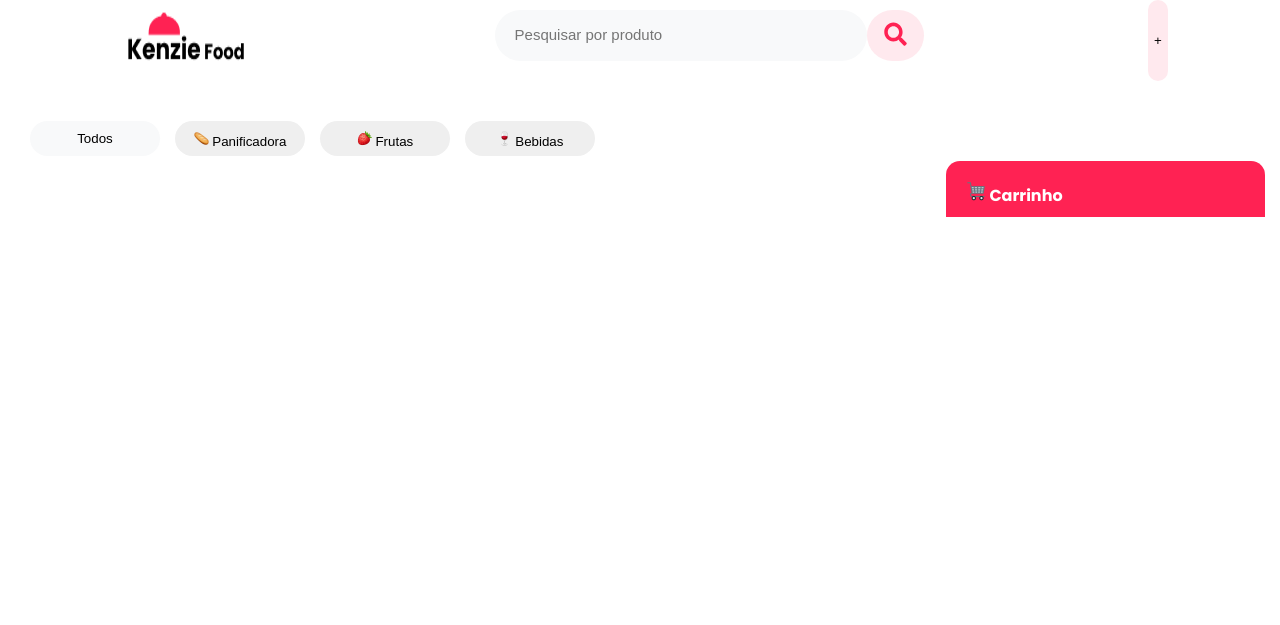
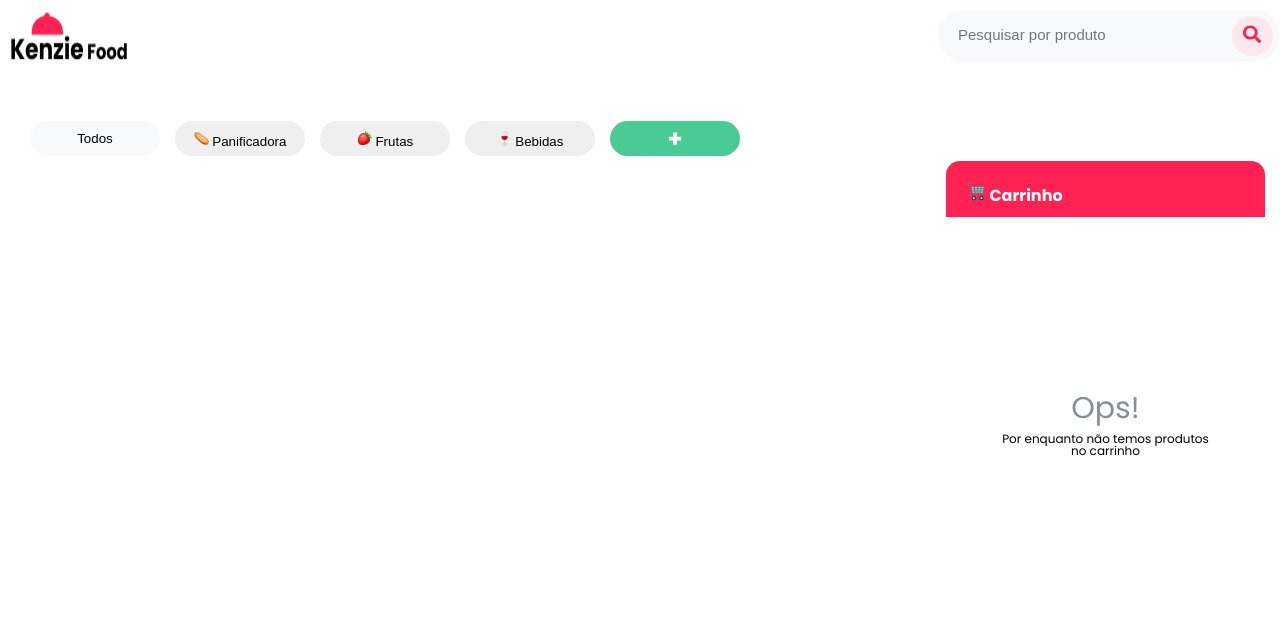
Before and after one commit to nicollasanderson/KenzieFood, a plain HTML site: page index.html in a window 1280 px wide. Drawn offline with Linux system fonts and the light colour scheme; no server answers.

Commit message:
fix: correção na api, no layout e novos produtos adicionados

```diff
--- a/index.html
+++ b/index.html
@@ -19,7 +19,6 @@
             <input type="text" name="Pesquisa" id="searchInput" placeholder="Pesquisar por produto">
             <button id="buttonSearch"><img src="src/imgs/Text.svg" alt="pesquisa"></button>
         </div>
-        <button id="addProduct">+</button>
     </header>
     <div class="float">
     <main>
@@ -36,6 +35,9 @@
             <li>
                 <button id="Bebidas" class="filter"><img src="src/imgs/wine-glass.png" alt="wine-glass"> Bebidas</button>
             </li>
+            <li>
+                <button id="addProduct">+</button>
+            </li>
         </ul>
         <ul class="listaProdutos">
 
@@ -43,8 +45,11 @@
     </main>
     <aside>
         <h2><img src="src/imgs/shopping-cart_1f6d2.png" alt="Carrinho"> Carrinho</h2>
-        <ul class="listaCarrinho">
-
+        <ul class="listaCarrinho carrinhoVazio">
+            <div class="vazioTexto">
+                <p><strong>Ops!</strong></p>
+                <p>Por enquanto não temos produtos no carrinho</p>
+            </div>
         </ul>
         <div class="hidden">
             <div class="qntItems">
--- a/src/controllers/product-controller.js
+++ b/src/controllers/product-controller.js
@@ -1,10 +1,16 @@
 import {RequestAPI} from '../request/requeste.js'
+import { MyProductController } from '../controllers/my-product-controller.js'
 
 const urlAPI = 'https://kenzie-food-api.herokuapp.com/product'
+let dataFinal = []
+
 class ProductController{
+
     static async getAll(){
       const data = await RequestAPI.getProduct(urlAPI)
-      return data
+      const dataNew = await MyProductController.getAll()
+      dataFinal = [...data,...dataNew]
+      return dataFinal
     }
 
     static async getById(id){
@@ -13,14 +19,12 @@ class ProductController{
     }
 
     static async filterProductByCategory(category){
-      const data = await this.getAll()
-      const filtered = data.filter(product => product.categoria === category)
+      const filtered = dataFinal.filter(product => product.categoria === category)
       return filtered
     }
 
     static async filterProductByName(name){
-      const data = await this.getAll()
-      const filtered = data.filter(product => product.nome.normalize('NFD').replace(/[\u0300-\u036f]/g, "").toLowerCase().includes(name.normalize('NFD').replace(/[\u0300-\u036f]/g, "").toLowerCase()))
+      const filtered = dataFinal.filter(product => product.nome.normalize('NFD').replace(/[\u0300-\u036f]/g, "").toLowerCase().includes(name.normalize('NFD').replace(/[\u0300-\u036f]/g, "").toLowerCase()))
       return filtered
     }
 }
--- a/src/controllers/vitrine-controller.js
+++ b/src/controllers/vitrine-controller.js
@@ -1,13 +1,16 @@
 import {ProductController} from '../controllers/product-controller.js'
 import {VitriniModel} from '../models/product-model.js'
+import { MyProductController } from '../controllers/my-product-controller.js'
 
 const lista = await ProductController.getAll()
+
 VitriniModel.renderProduct(lista)
 
 const containerPrincipal = document.querySelector('.float')
 const searchInput = document.getElementById('searchInput')
 const divSum = document.querySelector('.hidden')
-
+const listaCart = document.querySelector('.listaCarrinho')
+const vazioTexto = document.querySelector('.vazioTexto')
 
 class CarrinhoCompras{
     static arr = []
@@ -27,7 +30,7 @@ class CarrinhoCompras{
             CarrinhoCompras.sumProducts(CarrinhoCompras.arr)
 
             if(CarrinhoCompras.arr.length>0){
-
+                listaCart.classList.remove('carrinhoVazio')
                 divSum.classList.remove('hidden')
             }
 
@@ -43,7 +46,9 @@ class CarrinhoCompras{
             CarrinhoCompras.sumProducts(CarrinhoCompras.arr)
 
             if(CarrinhoCompras.arr.length==0){
+                listaCart.classList.add('carrinhoVazio')
                 divSum.classList.add('hidden')
+                listaCart.appendChild(vazioTexto)
             }
         }
     }
--- a/src/style/index.css
+++ b/src/style/index.css
@@ -9,7 +9,8 @@ body{
 header{
     display: flex;
     flex-direction: column;
-    margin-left: 5px;
+    margin: auto;
+    max-width: 1350px;
 }
 
 header img{
@@ -24,6 +25,9 @@ header img{
 .pesquisa{
     display: flex;
     margin: 10px 0px 20px 10px;
+    background-color: #F8F9FA;
+    border-radius: 33px;
+    width: 342px;
 }
 
 header input{
@@ -45,11 +49,16 @@ header button{
     background-color: #FFE9EE;
     border-radius: 100px;
     border-style: none;
+    width: 50px;
+    height: 40px;
     cursor: pointer;
+    margin: auto;
+    margin-right: 7px;
 }
 
 header button img{
-    width: 25px;
+    width: 20px;
+    margin: 0;
 }
 
 .listaFiltros{
@@ -182,6 +191,20 @@ aside ul{
 
 }
 
+.carrinhoVazio{
+    display: flex;
+    justify-content: center;
+    align-items: center;
+}
+.vazioTexto{
+    width: 70%;
+    text-align: center;
+}
+.vazioTexto p strong{
+    font-size: 30px;
+    color: #868E96;
+}
+
 .listaCarrinho{
     display: flex;
     flex-direction: column;
@@ -261,6 +284,15 @@ aside ul{
     display: none;
 }
 
+#addProduct{
+    background-color: #4ACA94;
+    color: white;
+    font-family: 'Poppins';
+    font-weight: 700;
+    font-size: 24px;
+    padding: 0;
+}
+
 main{
     flex: 5;
 }
@@ -279,9 +311,10 @@ header{
 
     header{
         flex-direction: row;
-        justify-content: space-around;
+        justify-content: space-between;
         background-color: #FFFFFF;
         margin-bottom: 40px;
+
     }
 
 
--- a/src/style/modal.css
+++ b/src/style/modal.css
@@ -27,6 +27,8 @@
   width: 320px;
   border-radius: 5px;
   position: relative;
+  max-width: calc(100% - 20px);
+  max-height: calc(100% - 20px);
 }
 .modal-header{
   pointer-events: none;
```
